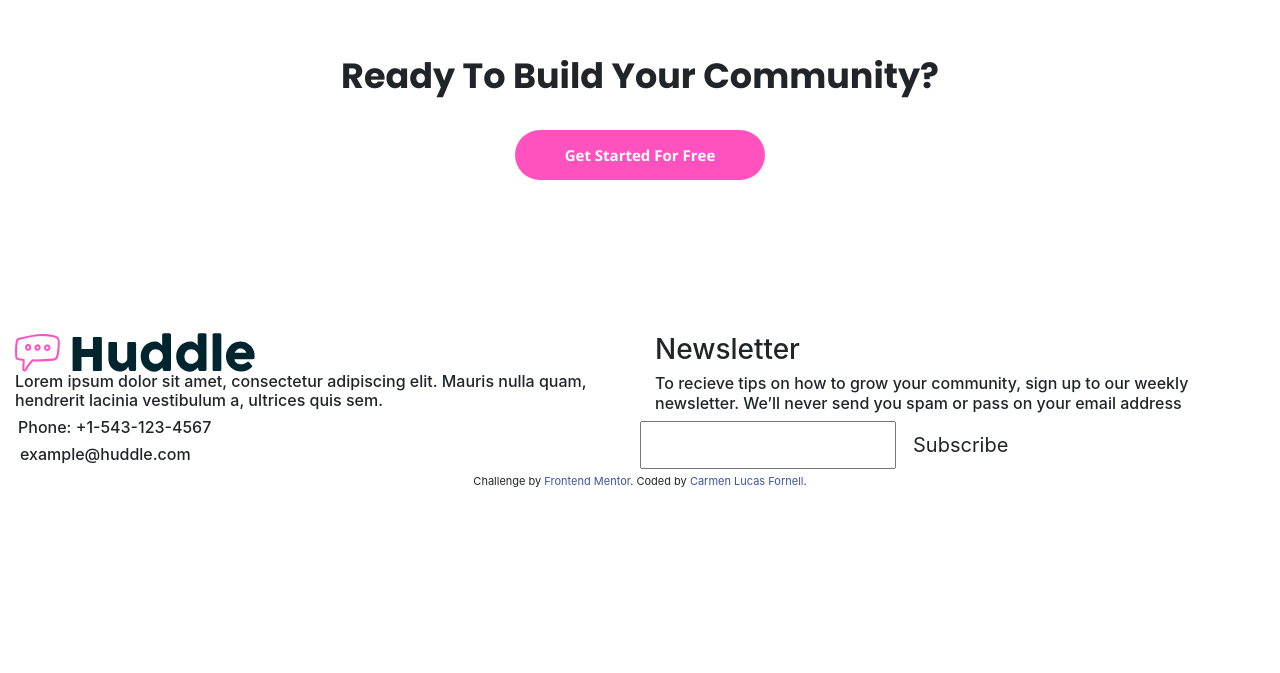
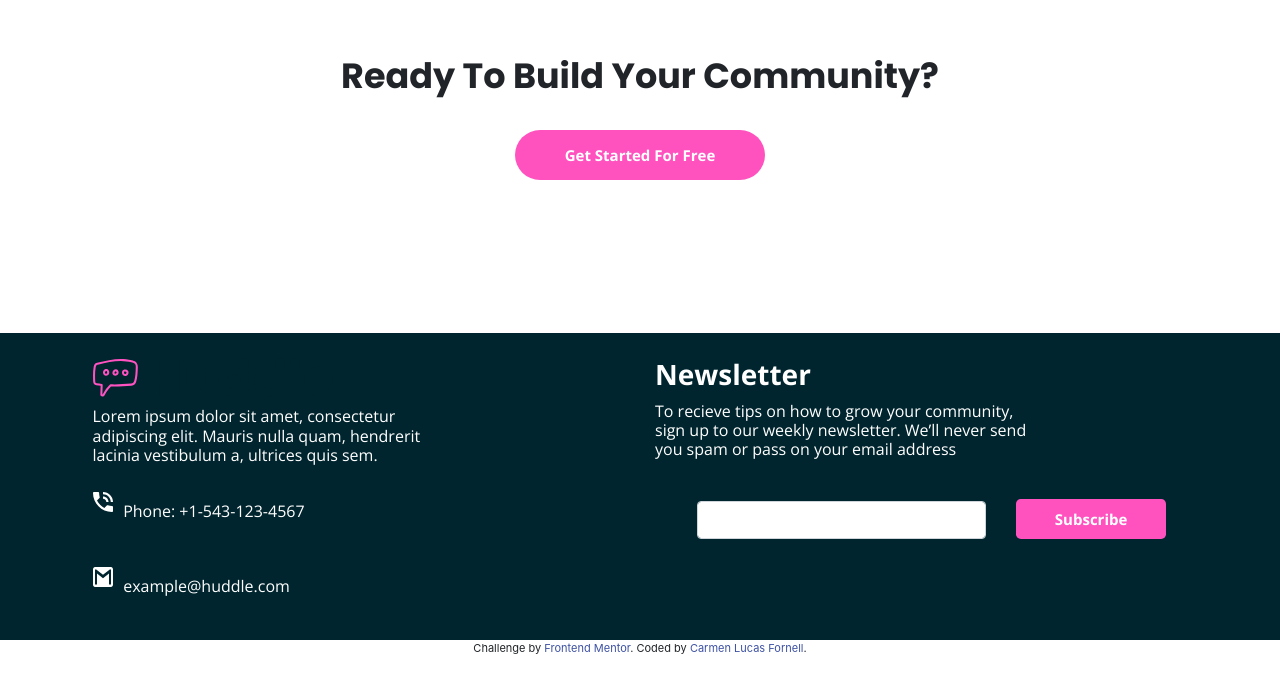
Before and after one commit to clf94-dev/huddle-landing-page, a plain HTML site: page index.html in a window 1280 px wide. Shown: the part 3377-4050 px from the top of the page. Before the commit the page ends 3882 px from the top, so only its background shows below. Drawn offline with nearby package versions, Linux system fonts and the light colour scheme.

Commit message:
footer added

```diff
--- a/css/styles.scss
+++ b/css/styles.scss
@@ -85,6 +85,9 @@ sans-serif;
 
 .middle-cont {
     padding: 3% 7%;
+    .background-color {
+        background-color: $very-pale-blue;
+    }
     .row {
         margin: 7% 0 15% 0;
         .text-col {
@@ -137,3 +140,54 @@ sans-serif;
         font-size: 35px;
     }
 }
+
+.footer-cont {
+    background-color: $very-dark-cyan;
+    .row {
+        padding: 2% 0;
+        margin: 5% 5% 0 5%;
+        .col-lg-6 {
+            h3 {
+                color: white;
+                font-family: $font-family-body;
+                font-weight: $font-weight-bold;
+            }
+            h6 {
+                margin-top: 2%;
+                color: white;
+                padding-right: 30%;
+                font-family: $font-family-body;
+                font-weight: $font-weight-normal;
+            }
+            .row {
+                input {
+                    margin-top: 1.5%;
+                }
+                button {
+                    color: white;
+                    background-color: $pink;
+                    height: 40px;
+                    width: 150px;
+                    font-size: 15px;
+                    font-family: $font-family-body;
+                    font-weight: $font-weight-bold;
+                    margin: 2% auto;
+                    &:hover {
+                        color: $pink;
+                        background-color: white;
+                        border-color: $pink
+                    }
+                }
+            }
+            .contact-row {
+                margin: 1rem 0 0 0;
+                img {
+                    margin-right: 2%;
+                    height: 20px;
+                    width: 20px;
+                }
+                ;
+            }
+        }
+    }
+}
--- a/index.html
+++ b/index.html
@@ -73,7 +73,7 @@
     </section>
     <section id="middle">
         <div class="container-fluid middle-cont">
-            <div class="row">
+            <div class="row background-cyan">
                 <div class="col-lg-6 text-col">
                     <div class="container">
                         <h2> Grow Together</h2>
@@ -98,7 +98,7 @@
 
                 </div>
             </div>
-            <div class="row">
+            <div class="row background-cyan">
                 <div class="col-lg-6 text-col">
                     <div class="container">
                         <h2> Your Users</h2>
@@ -120,18 +120,18 @@
         </div>
     </section>
     <section id="footer">
-        <div class="container-fluid">
+        <div class="container-fluid footer-cont">
             <div class="row">
                 <div class="col-lg-6">
                     <img src="images/logo.svg" alt="">
                     <h6>
                         Lorem ipsum dolor sit amet, consectetur adipiscing elit. Mauris nulla quam, hendrerit lacinia vestibulum a, ultrices quis sem.</h6>
-                    <div class="row">
+                    <div class="row contact-row">
                         <img src="images/icon-phone.svg" alt="">
                         <h6> Phone: +1-543-123-4567</h6>
 
                     </div>
-                    <div class="row">
+                    <div class="row contact-row">
                         <img src="images/icon-email.svg" alt="">
                         <h6> example@huddle.com</h6>
                     </div>
@@ -140,8 +140,13 @@
                     <h3>Newsletter</h3>
                     <h6> To recieve tips on how to grow your community, sign up to our weekly newsletter. We’ll never send you spam or pass on your email address</h6>
                     <div class="row">
-                        <input type="text">
-                        <button class="btn btn-lg"> Subscribe</button>
+                        <div class="col-lg-8">
+                            <input class="input-lg form-control" type="text">
+                        </div>
+                        <div class="col-lg-4">
+                            <button class="btn btn-lg"> Subscribe</button>
+
+                        </div>
                     </div>
                 </div>
             </div>
```
Also changed, not shown: css/styles.css, css/styles.min.css.
